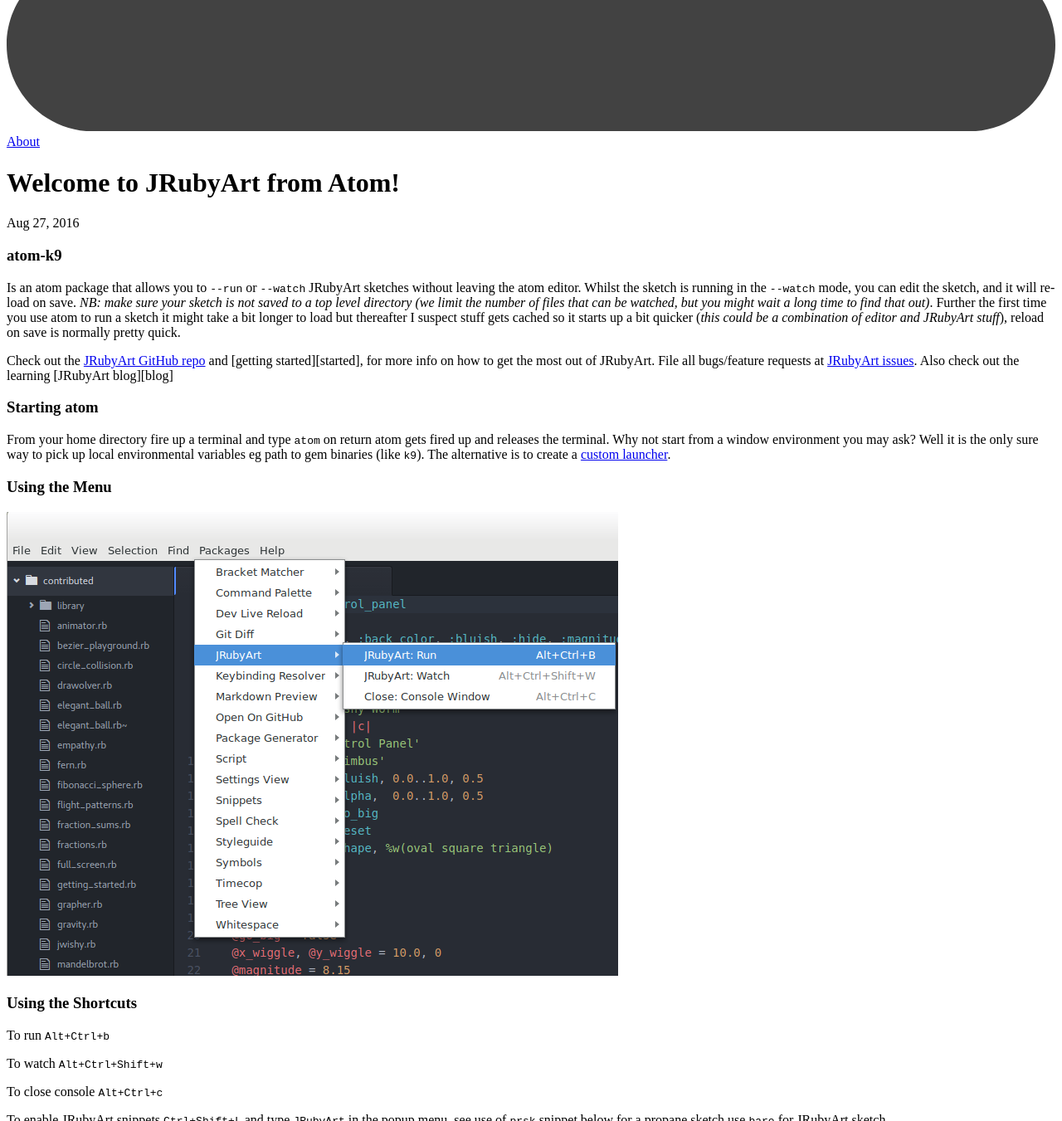
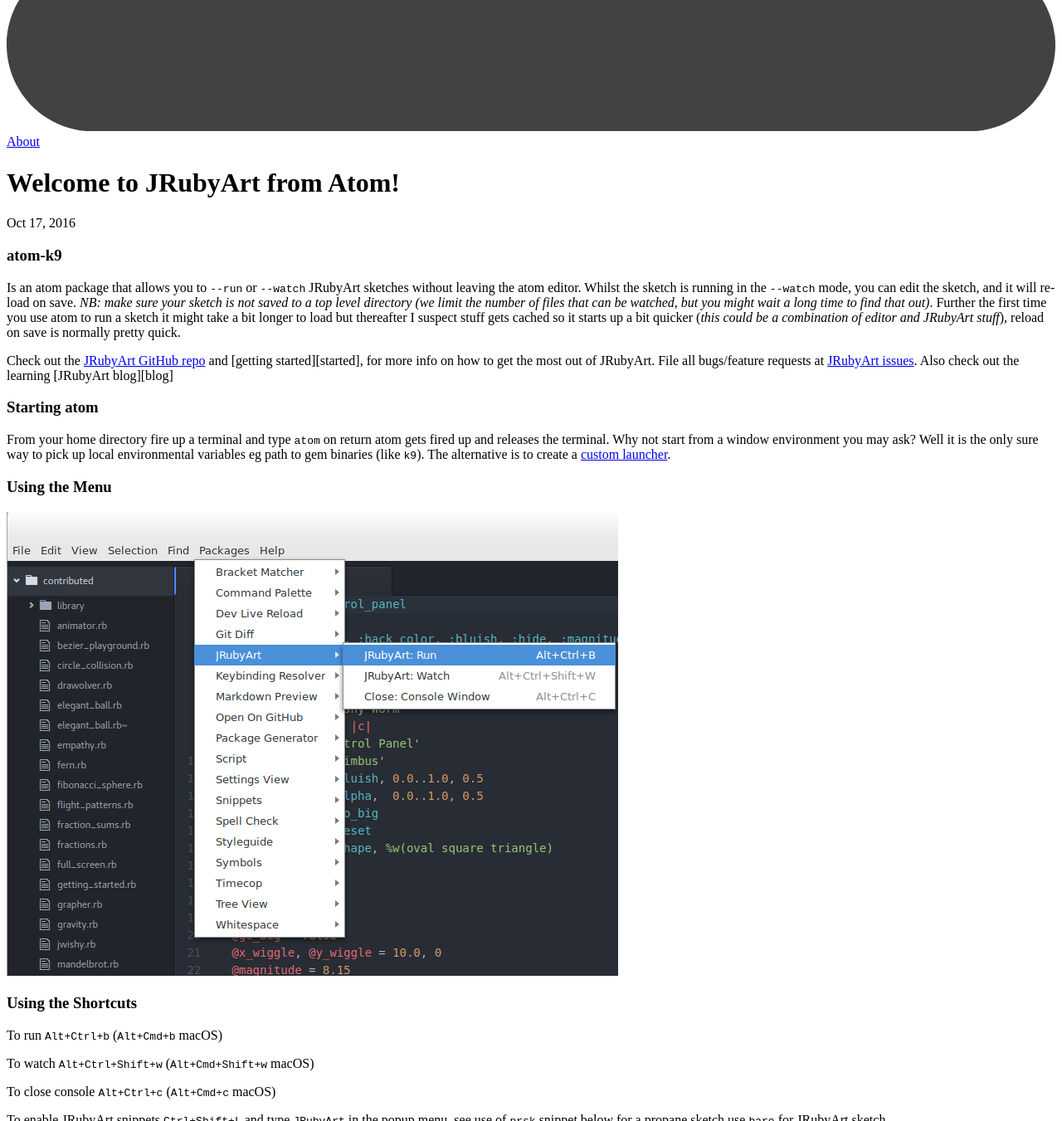
Before and after one commit to ruby-processing/atom-k9, a Jekyll site: the page built from _posts/2016-08-27-welcome.md, in a window 1280 px wide and 1400 px high, scrolled down 921 px, cut to the strip 0-1351 px from the top of the window. Shown: the whole strip at 83% size. Built offline with Jekyll 4.4.1, drawn with Linux system fonts in a browser that asks for light colours.

Commit message:
update macOS instructions

```diff
--- a/_posts/2016-08-27-welcome.md
+++ b/_posts/2016-08-27-welcome.md
@@ -1,7 +1,7 @@
 ---
 layout: post
 title:  "Welcome to JRubyArt from Atom!"
-date:   2016-08-27 06:24:13
+date:   2016-10-17 06:04:13
 categories: jruby_art update
 ---
 ### atom-k9 ###
@@ -20,11 +20,11 @@ From your home directory fire up a terminal and type `atom` on return atom gets
 
 ### Using the Shortcuts ###
 
-To run `Alt+Ctrl+b`
+To run `Alt+Ctrl+b` (`Alt+Cmd+b` macOS)
 
-To watch `Alt+Ctrl+Shift+w`
+To watch `Alt+Ctrl+Shift+w` (`Alt+Cmd+Shift+w` macOS)
 
-To close console `Alt+Ctrl+c`
+To close console `Alt+Ctrl+c` (`Alt+Cmd+c` macOS)
 
 To enable JRubyArt snippets `Ctrl+Shift+L` and type `JRubyArt` in the popup menu, see use of `prsk` snippet below for a propane sketch use `bare` for JRubyArt sketch
 
```
